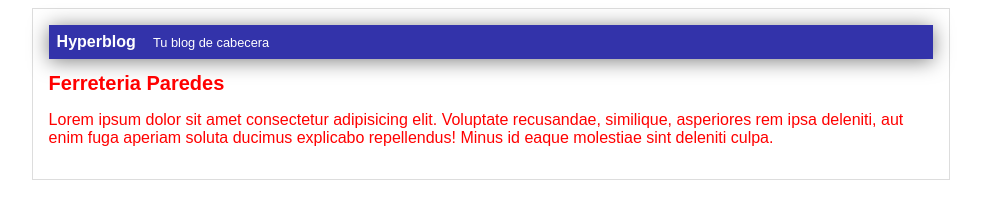
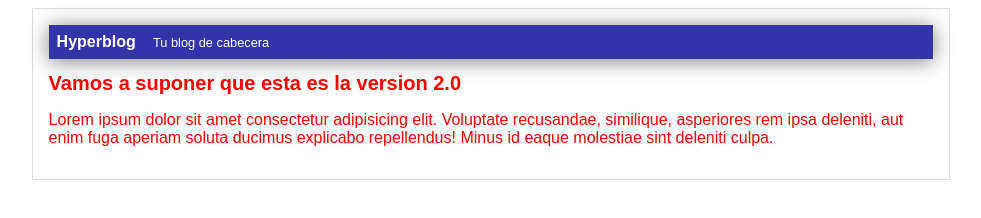
Before and after one commit to brayhanstiv/hyperbog, a plain HTML site: page index.html in a window 1280 px wide. Shown: the whole page, without its empty margins (149-1130 px from the left). Drawn offline with Linux system fonts and the light colour scheme.

Commit message:
agregando nueva version para nuevo tag

```diff
--- a/index.html
+++ b/index.html
@@ -16,7 +16,7 @@
         <span id="tagline">Tu blog de cabecera</span>
       </div>
       <div id="post">
-        <h1>Ferreteria Paredes</h1>
+        <h1>Vamos a suponer que esta es la version 2.0</h1>
         <p>Lorem ipsum dolor sit amet consectetur adipisicing elit. Voluptate recusandae, similique, asperiores rem ipsa
           deleniti, aut enim fuga aperiam soluta ducimus explicabo repellendus! Minus id eaque molestiae sint deleniti culpa.
         </p>
```
